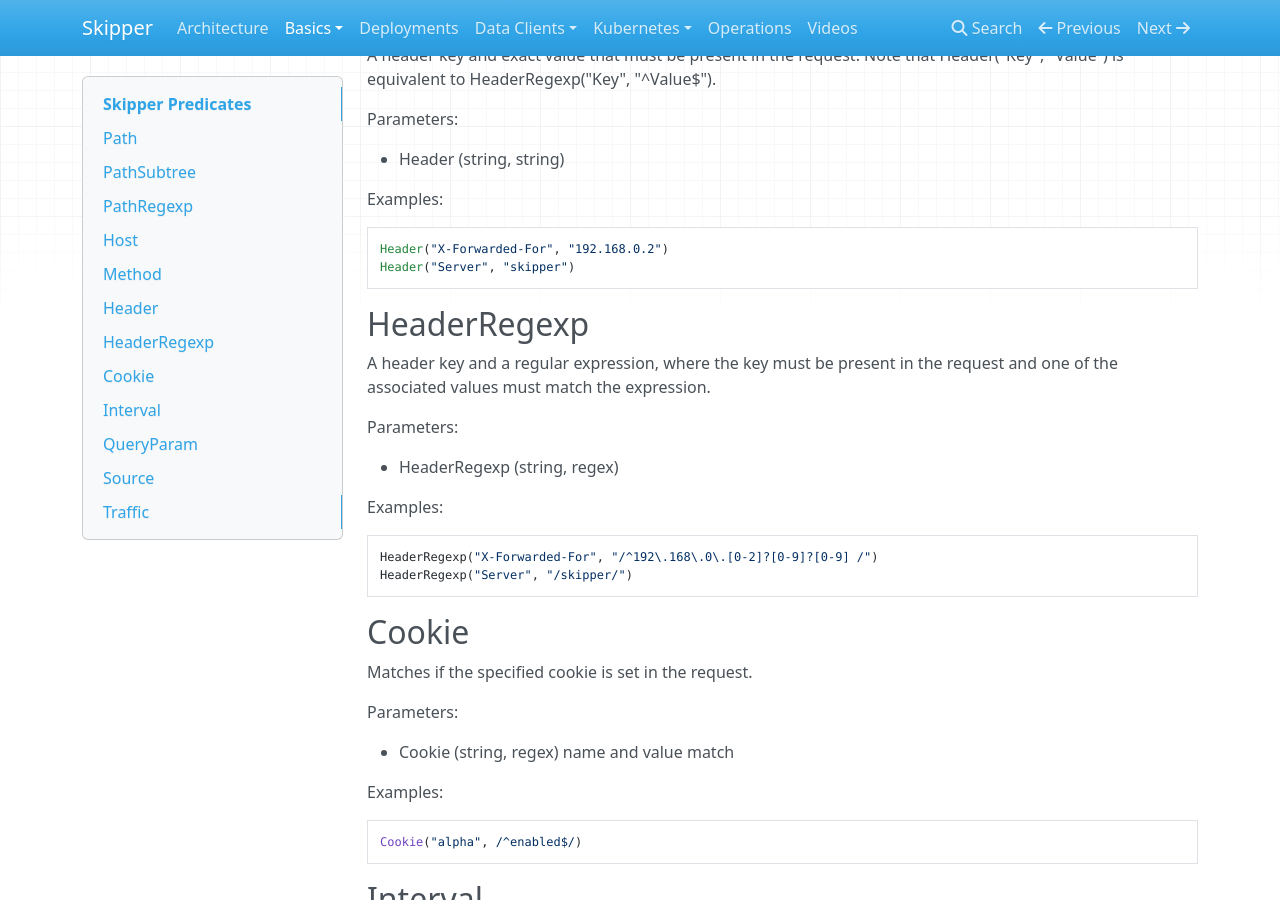
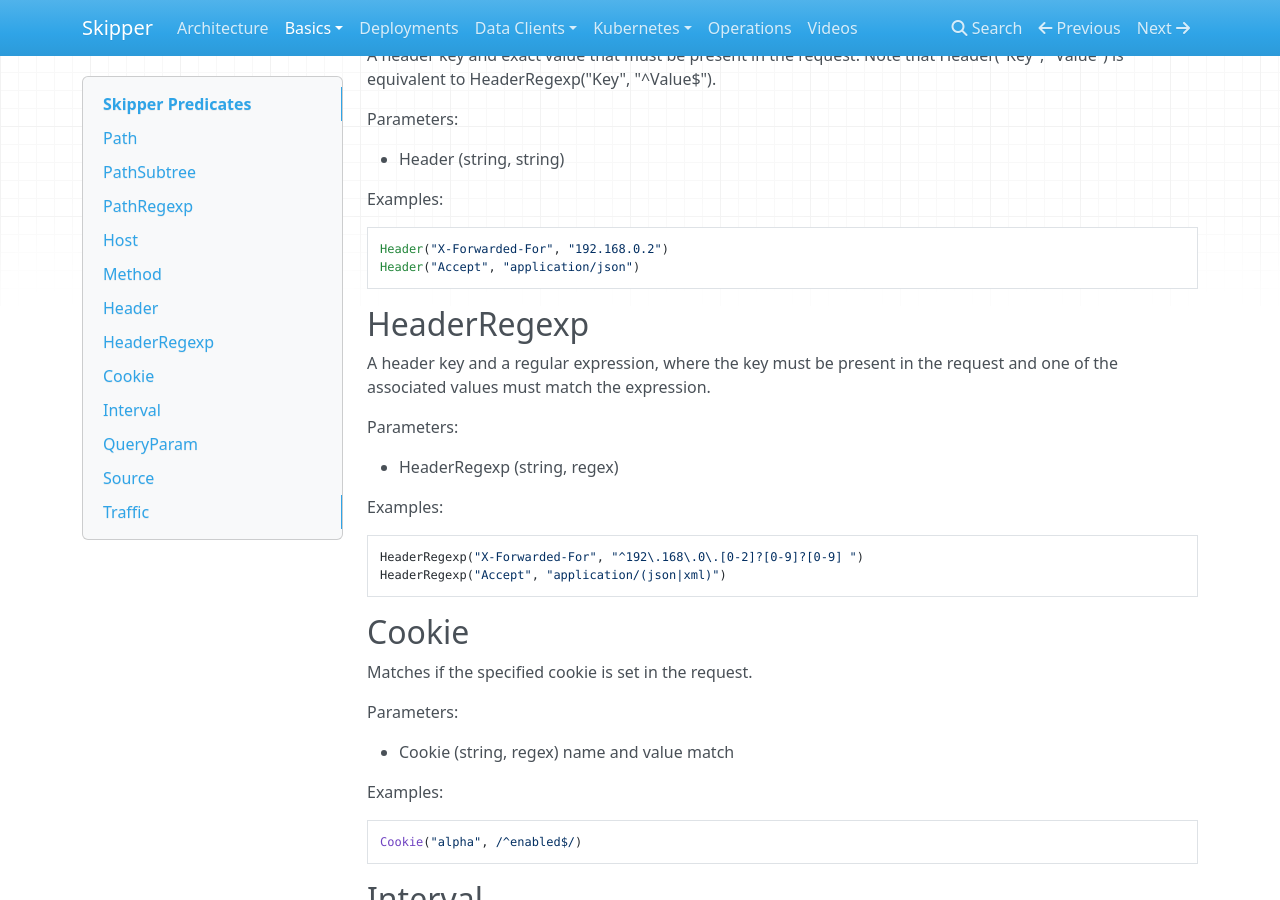
Before and after one commit to zalando/skipper, an MkDocs documentation site: the page built from docs/predicates.md, in a window 1280 px wide and 900 px high, scrolled down 2120 px. Built offline with MkDocs 1.6.1, drawn with Linux system fonts in a browser that asks for light colours; nearby versions of some CDN libraries; old or Windows-style settings are respelled for this version of MkDocs.

Commit message:
Fix Header and HeaderRegexp examples (#690)
* fix HeaderRegexp example in the documentation

* updated header examples to use a request header

````diff
--- a/docs/predicates.md
+++ b/docs/predicates.md
@@ -118,7 +118,7 @@
 
 ```
 Header("X-Forwarded-For", "192.168.0.2")
-Header("Server", "skipper")
+Header("Accept", "application/json")
 ```
 
 ## HeaderRegexp
@@ -134,8 +134,8 @@
 Examples:
 
 ```
-HeaderRegexp("X-Forwarded-For", "/^192\.168\.0\.[0-2]?[0-9]?[0-9] /")
-HeaderRegexp("Server", "/skipper/")
+HeaderRegexp("X-Forwarded-For", "^192\.168\.0\.[0-2]?[0-9]?[0-9] ")
+HeaderRegexp("Accept", "application/(json|xml)")
 ```
 
 ## Cookie
````
